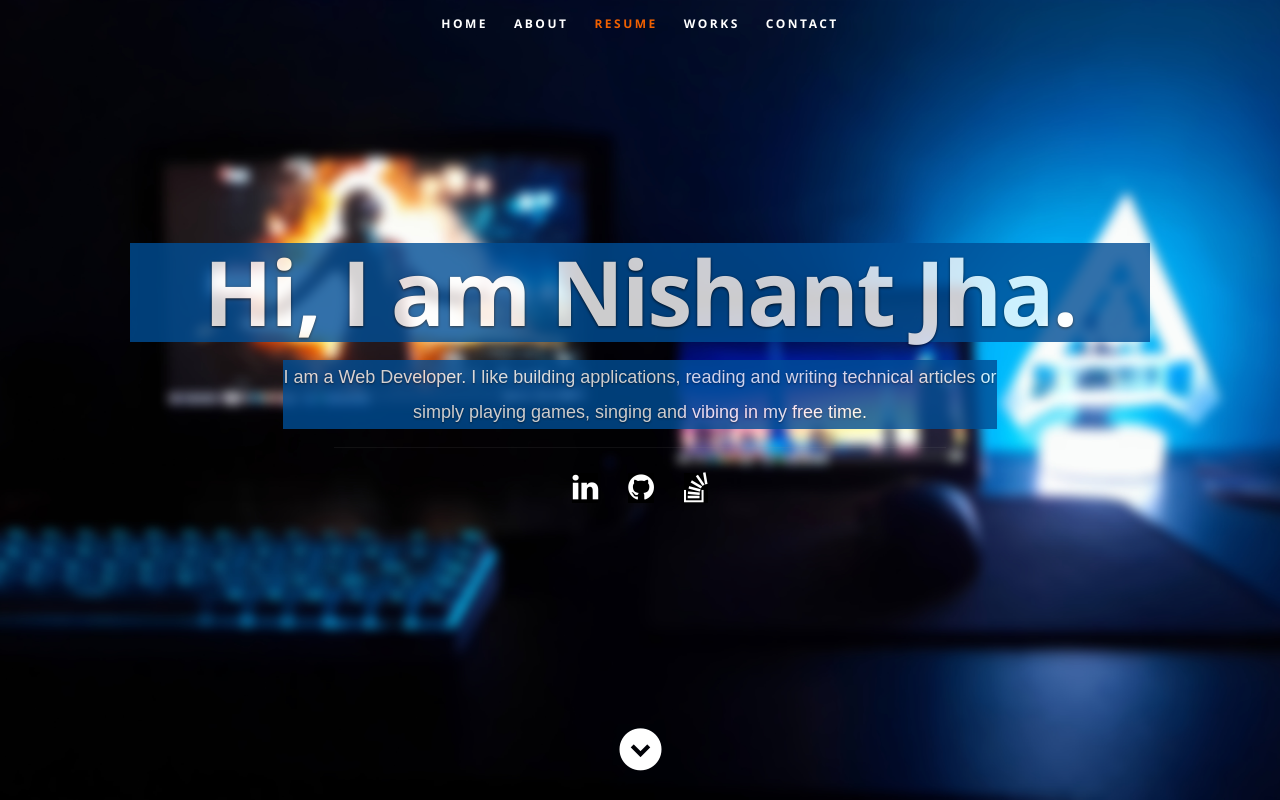
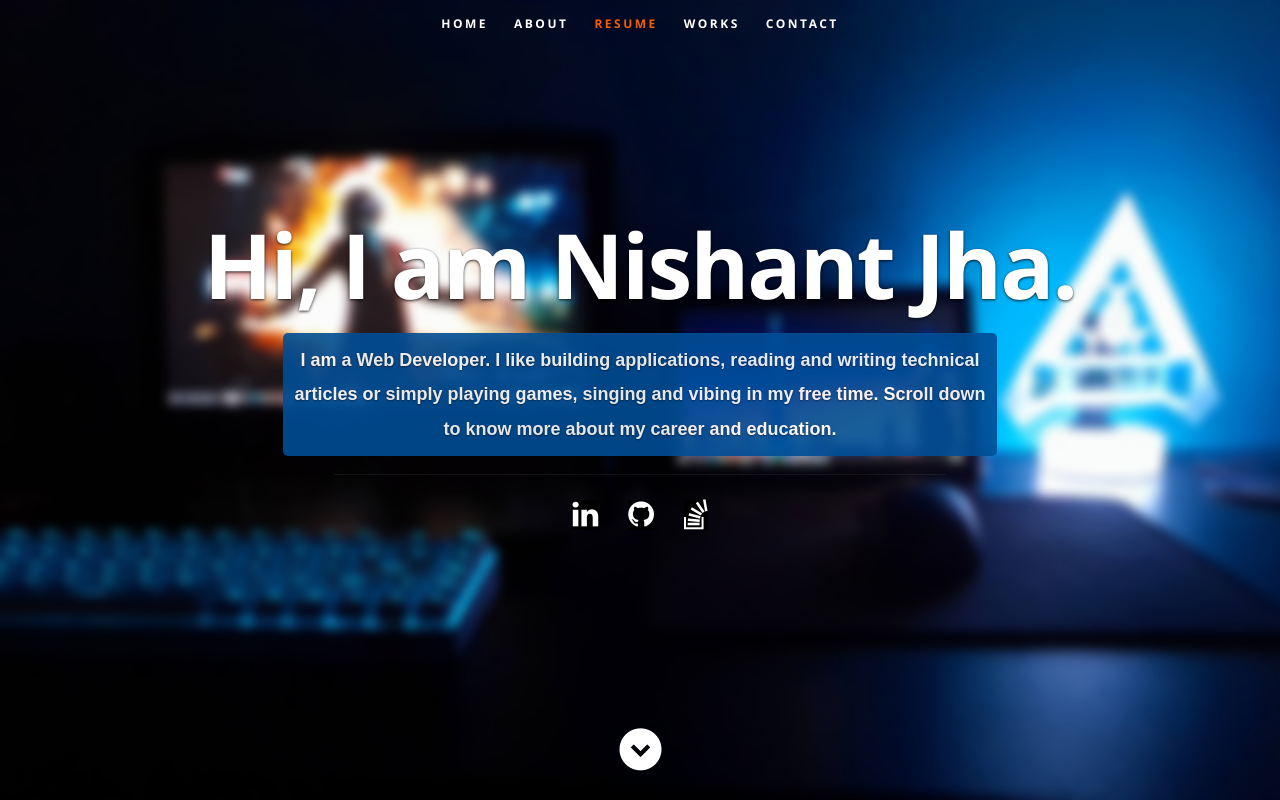
Before and after one commit to NKJ-C4/folio, a React (Create React App) app: page / in a window 1280 px wide. Shown: the top 800 px of the page. Built offline with nearby package versions, Linux system fonts and the light colour scheme.

Commit message:
header changes, bgcolor removed, tried some font weights

```diff
--- a/public/css/layout.css
+++ b/public/css/layout.css
@@ -63,22 +63,22 @@ header .banner-text h1 {
    letter-spacing: -2px;
    margin: 0 auto 18px auto;
    text-shadow: 0px 1px 3px rgba(0, 0, 0, .8);
-   background-color: #004e96;
-   opacity: 0.8;
    transition: 0.7s;
+   -webkit-text-stroke: 1px solid black;
 }
-header .banner-text h1:hover, header .banner-text h3:hover{
-   opacity: 1;
-}
+
 header .banner-text h3 {
    font: 18px/1.9em 'librebaskerville-regular', serif;
    color: #A8A8A8;
    margin: 0 auto;
    width: 70%;
    text-shadow: 0px 1px 2px rgba(0, 0, 0, .5);
+   transition: 0.7s;
+   font-weight: 900;
    background-color: #004e96;
-   opacity: 0.8;
-   transition: 0.7s;
+   opacity: 0.9;
+   padding: 10px;
+   border-radius: 5px;
 }
 header .banner-text h3 span,
 header .banner-text h3 a {
--- a/src/components/Header.js
+++ b/src/components/Header.js
@@ -22,6 +22,7 @@ export default class Header extends Component {
             <div className="banner-text">
                <h1 className="responsive-headline">Hi, I am {resumeData.name}.</h1>
                <h3 style={{color:'#fff', fontFamily:'sans-serif '}}>I am a {resumeData.role}. {resumeData.roleDescription}
+               {" "}Scroll down to know more about my career and education.
                </h3>
                <hr/>
                <ul className="social">
```
